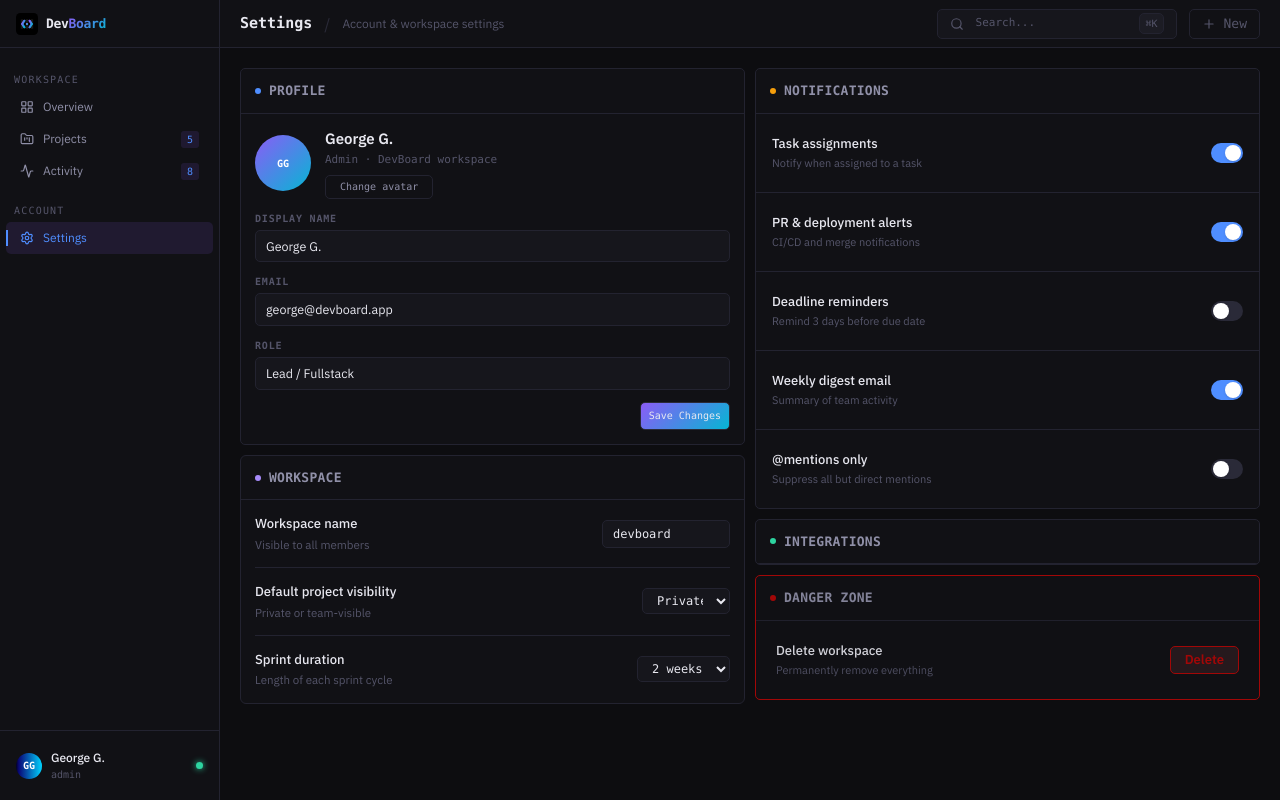
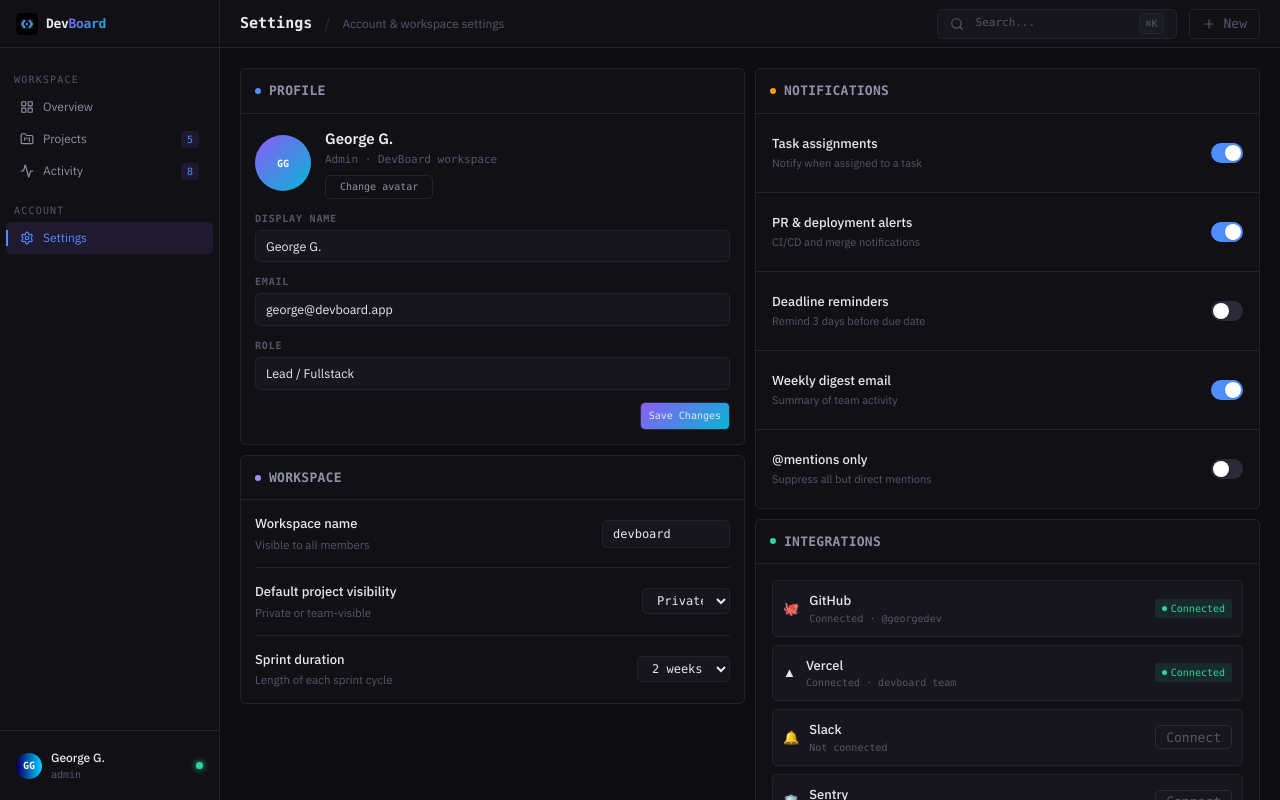
Before and after one commit to georgegoodluck/DevBoard, a Next.js app: page /settings in a window 1280 px wide. Built offline with nearby package versions, Linux system fonts and the light colour scheme.

Commit message:
feat: build IntegrationSettings"

```diff
--- a/components/settings/IntegrationSettings.tsx
+++ b/components/settings/IntegrationSettings.tsx
@@ -1,4 +1,5 @@
 import CardHeader from "@/components/ui/CardHeader";
+import Badge from "../ui/Badge";
 
 const integrations = [
   {
@@ -21,7 +22,31 @@ export default function IntegrationSettings() {
   return (
     <div className="bg-(--bg1) border border-(--border) rounded-(--radius) overflow-hidden">
       <CardHeader title="Integrations" dotColor="var(--green)" />
-      <div></div>
+      <div className="flex flex-col p-3">
+        {integrations.map((item) => (
+          <div
+            key={item.name}
+            className="flex items-center gap-2.5 p-2.5 bg-(--bg2) rounded-(--radius) m-1 border border-(--border)"
+          >
+            <span>{item.emoji}</span>
+            <div className="flex-1 min-w-0">
+              <div className="text-[13px] font-medium text-(--text)">
+                {item.name}
+              </div>
+              <div className="font-mono text-[10px] text-(--text3)">
+                {item.detail}
+              </div>
+            </div>
+            {item.connected ? (
+              <Badge label="Connected" variant="green" />
+            ) : (
+              <button className="border bg-(--bg2) border-(--border2) font-mono text-(--text3) hover:text-(--text) hover:bg-(--bg3) rounded-(--radius) h-6 px-2.5 transition-colors cursor-pointer">
+                Connect
+              </button>
+            )}
+          </div>
+        ))}
+      </div>
     </div>
   );
 }
```
